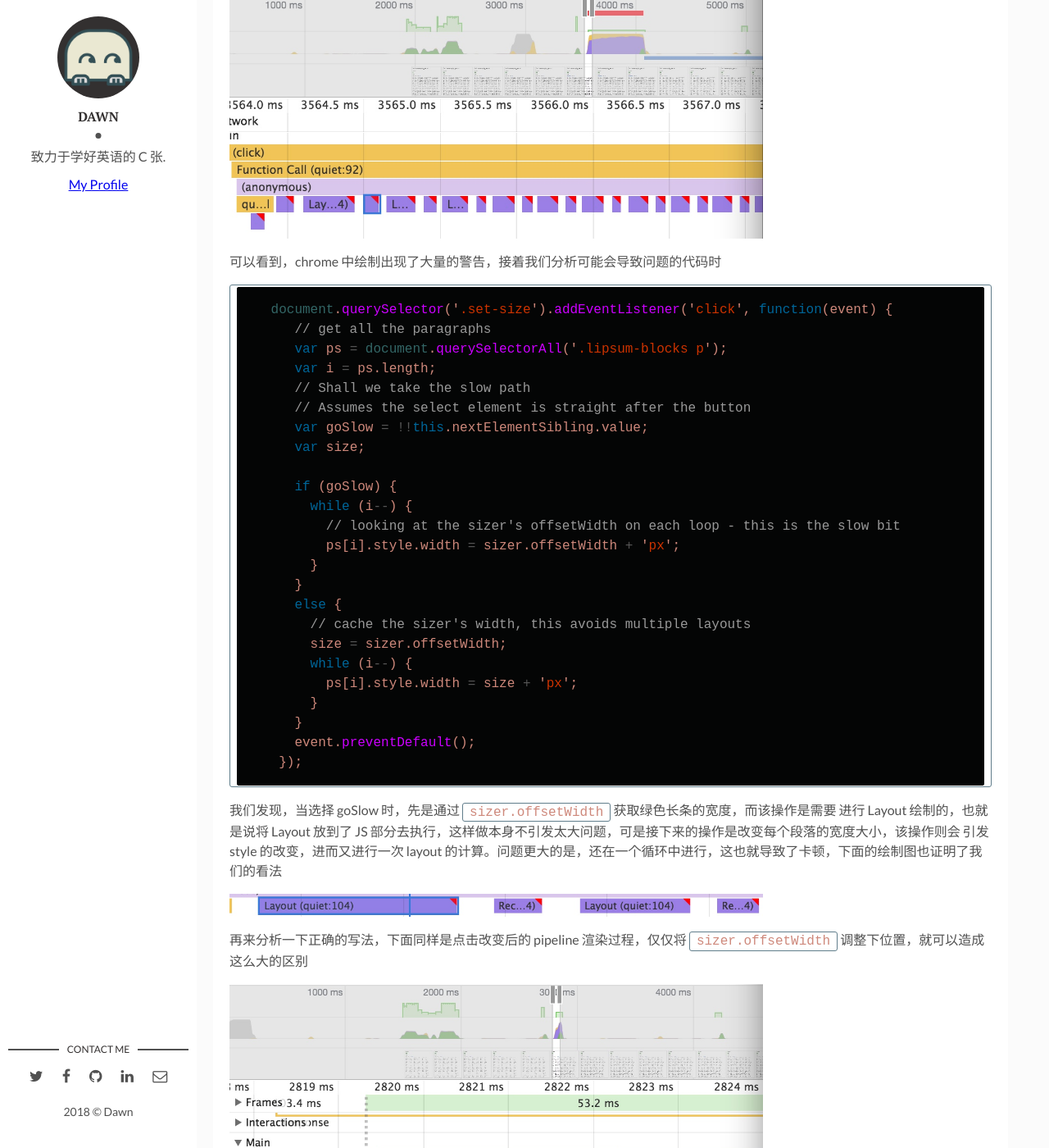
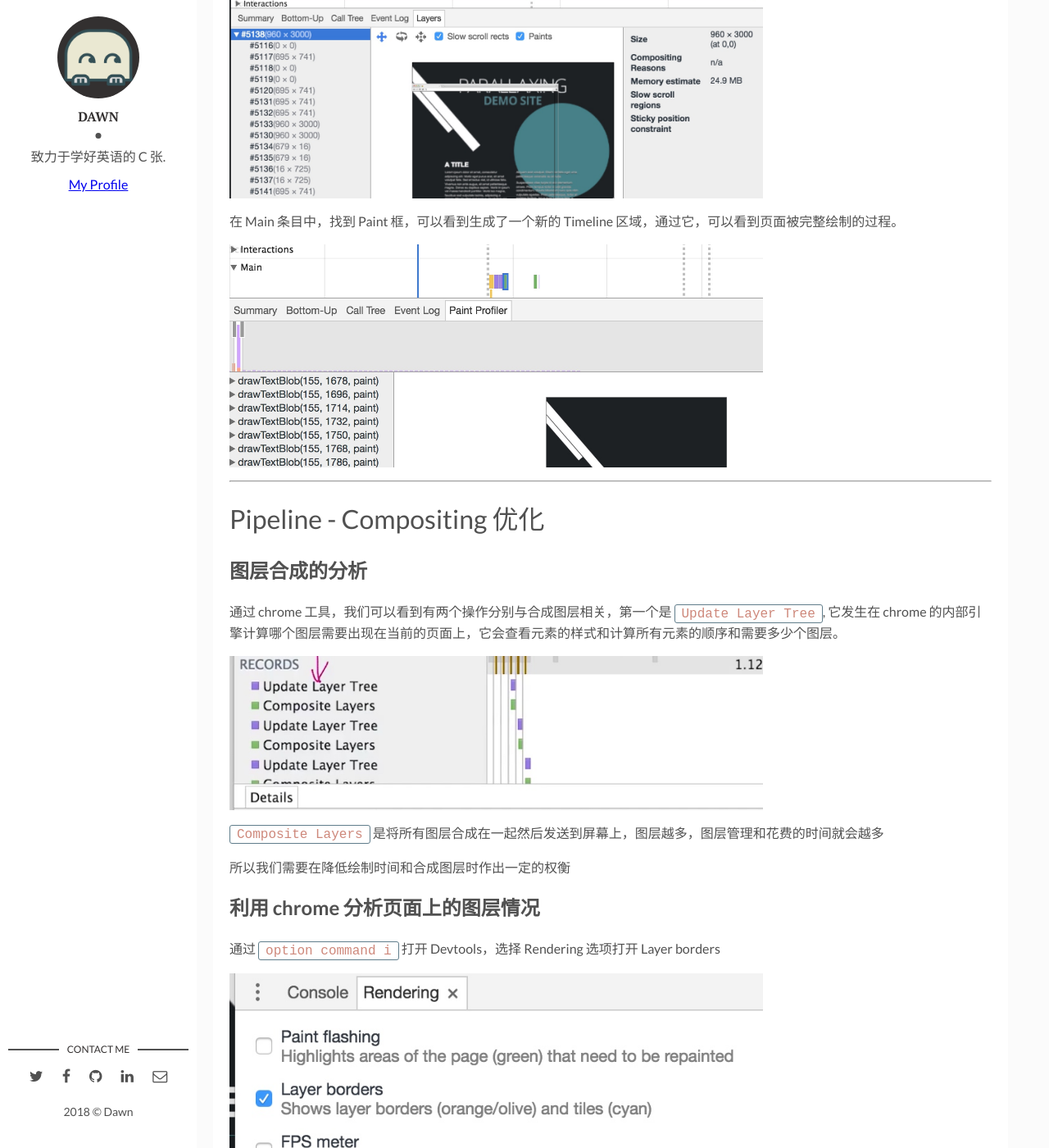
Before and after one commit to BAZINGAyi/Blog, a Jekyll site: the page built from _posts/2017-12-14-网站优化(七).md, in a window 1280 px wide and 1400 px high, scrolled down 1069 px. Shown: the whole window at 82% size. Built offline with Jekyll 4.4.1, drawn with Linux system fonts in a browser that asks for light colours; comment, search, counter and statistics services are not loaded; some of the changed text lies outside the part shown.

Commit message:
: fix(web): fix some format problem

````diff
--- a/_posts/2017-12-14-网站优化(七).md
+++ b/_posts/2017-12-14-网站优化(七).md
@@ -6,56 +6,78 @@ img: luca-bravo-217276-min.jpg
 
 [TOC]
 
-# Pipeline - Layout 优化
 
-[在 WebKit 会触发 layout 的操作](http://gent.ilcore.com/2011/03/how-not-to-trigger-layout-in-webkit.html)
+# Pipeline - Painting 的优化
 
-[CSS 触发管道的操作](https://csstriggers.com/border-bottom-style)
+Pipeline 中的 Paint 操作是引发页面性能的最大问题，通过 Chrome 中 Rendering 和 Performance ，可以帮助我们来查看当前页面 Painting 绘制的情况。
 
-![pipeline](/assets/img/15132320495017.jpg)
+这里给出 [DEMO](https://www.html5rocks.com/static/demos/parallax/demo-1a/demo.html) 网站，用于展示各部分中的内容：
+
+**选中Rendering 中的 show Paint rectangle 复选框，滚动页面，出现绿色的部表示正在被绘制的区域**
 
 
-我们要尽量保证页面的渲染按照 pipeline 的顺序，下面将给出一个错误示范，没有按照 pipeline 的顺序而导致花费了大量的时间，这是进行测试的[网址](http://output.jsbin.com/aqavin/2/quiet)，该网站是通过控制绿色条块大长度而对下面的文字的宽度进行控制
+**在 Frame 条目中，选择 Layers，查看当前帧被绘制层次结构**
 
-先来尝试一下错误的代码写法，使用 chrome 中的 Performance 进行 pipeline 绘制分析
-
-![](/assets/img/15132326614498.jpg)
+![Painting1](/assets/img/15141713561405.jpg)
 
 
-可以看到，chrome 中绘制出现了大量的警告，接着我们分析可能会导致问题的代码时
+在 Main 条目中，找到 Paint 框，可以看到生成了一个新的 Timeline 区域，通过它，可以看到页面被完整绘制的过程。
 
-```js
- document.querySelector('.set-size').addEventListener('click', function(event) {
-    // get all the paragraphs
-    var ps = document.querySelectorAll('.lipsum-blocks p');
-    var i = ps.length;
-    // Shall we take the slow path
-    // Assumes the select element is straight after the button
-    var goSlow = !!this.nextElementSibling.value;
-    var size;
+![Painting2](/assets/img/15141714425692.jpg)
 
-    if (goSlow) {
-      while (i--) {
-        // looking at the sizer's offsetWidth on each loop - this is the slow bit
-        ps[i].style.width = sizer.offsetWidth + 'px';
-      }
-    }
-    else {
-      // cache the sizer's width, this avoids multiple layouts
-      size = sizer.offsetWidth;
-      while (i--) {
-        ps[i].style.width = size + 'px';
-      }
-    }
-    event.preventDefault();
-  });
+
+---
+
+# Pipeline - Compositing 优化
+
+## 图层合成的分析
+
+通过 chrome 工具，我们可以看到有两个操作分别与合成图层相关，第一个是 `Update Layer Tree`, 它发生在 chrome 的内部引擎计算哪个图层需要出现在当前的页面上，它会查看元素的样式和计算所有元素的顺序和需要多少个图层。
+
+![compositing](/assets/img/15133073707307.jpg)
+
+`Composite Layers` 是将所有图层合成在一起然后发送到屏幕上，图层越多，图层管理和花费的时间就会越多
+
+所以我们需要在降低绘制时间和合成图层时作出一定的权衡
+
+
+## 利用 chrome 分析页面上的图层情况
+
+ 通过 `option command i` 打开 Devtools，选择 Rendering 选项打开 Layer borders
+
+ ![Devtools](/assets/img/15133080932530.jpg)
+
+这时的页面上显示了相应的图层
+
+![example](/assets/img/15133081521926.jpg)
+
+
+淡颜色的方块是浏览器奖每个图层拆分成图块的一种方式，我们是无法控制这样的图层的
+
+橘红色的方块是表示的元素是位于自己的合成图层上，这样的图层就是我们能控制的
+
+点击录制中的任意一帧后，我们可以通过 Layer 来了解当前的页面的绘制情况
+
+
+
+## 创建图层
+
+在 Chrome 和 Firefox 中：
+
+```css
+.circle {
+    will-change: transform;
+}
 ```
 
-我们发现，当选择 goSlow 时，先是通过 `sizer.offsetWidth` 获取绿色长条的宽度，而该操作是需要 进行 Layout 绘制的，也就是说将 Layout 放到了 JS 部分去执行，这样做本身不引发太大问题，可是接下来的操作是改变每个段落的宽度大小，该操作则会 引发 style 的改变，进而又进行一次 layout 的计算。问题更大的是，还在一个循环中进行，这也就导致了卡顿，下面的绘制图也证明了我们的看法
+对于旧版浏览器和 Safari 中：
 
-![error-wirte](/assets/img/15132335217276.jpg)
+```
+.circle {
+    transform: translateZ(0);
+}
+```
 
+将元素放进独立的图层汇总非常有助于避免绘制问题，特别适合在动作或透明度相关的改变
 
-再来分析一下正确的写法，下面同样是点击改变后的 pipeline 渲染过程，仅仅将 `sizer.offsetWidth` 调整下位置，就可以造成这么大的区别
-
-![correct](/assets/img/15132337508653.jpg)
+当需要注意的是图层管理和渲染层合成不是独立分开的，需要在二者之间找到平衡点
````
Also changed, not shown: _posts/2017-11-30-网站优化(一).md (+2 -2 lines), _posts/2017-12-15-网站优化(八).md (+1 -1 lines), _posts/2017-12-25-BEM-介绍.md (added, +388 -0 lines), _posts/2018-01-01.md (added, +44 -0 lines), assets/img/15141681955720.jpg (added), assets/img/15141713561405.jpg (added), assets/img/15141714425692.jpg (added), 1 other file.
